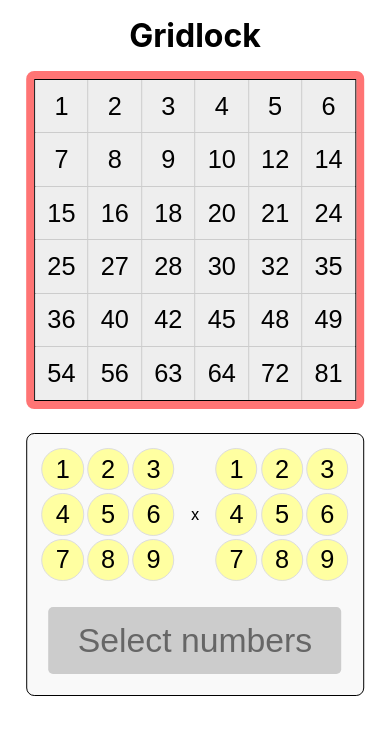
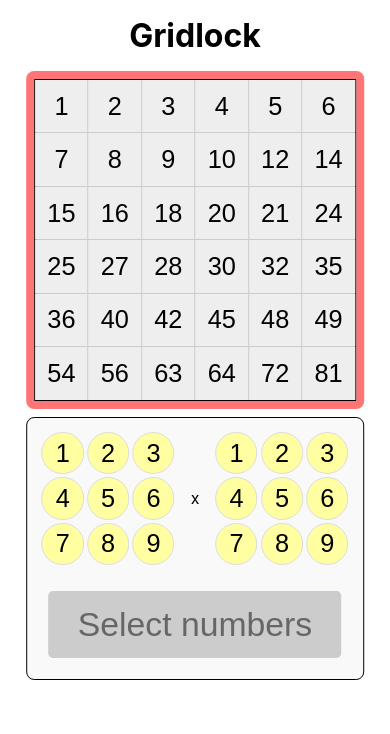
Before and after one commit to willbraun/gridlock, a React (Create React App) app: page / in a window 390 px wide. Shown: the top 734 px of the page. Built offline with nearby package versions, Linux system fonts and the light colour scheme.

Commit message:
updated styles for mobile

```diff
--- a/src/styles/grid.css
+++ b/src/styles/grid.css
@@ -1,7 +1,7 @@
 .grid-border {
     border: 0.5rem solid var(--red);
     border-radius: 0.5rem;
-    margin: 0 0 1.5rem 0;
+    margin: 0 0 0.5rem 0;
     transition: 0.5s
 }
 
--- a/src/styles/square.css
+++ b/src/styles/square.css
@@ -7,8 +7,9 @@
     font-size: 3vh;
     color: #000;
     transition: 0.1s;
-    height: 100%;
     width: 100%;
+    aspect-ratio: 1 / 1;
+    padding: 0;
 }
 
 .p1Square {
```
